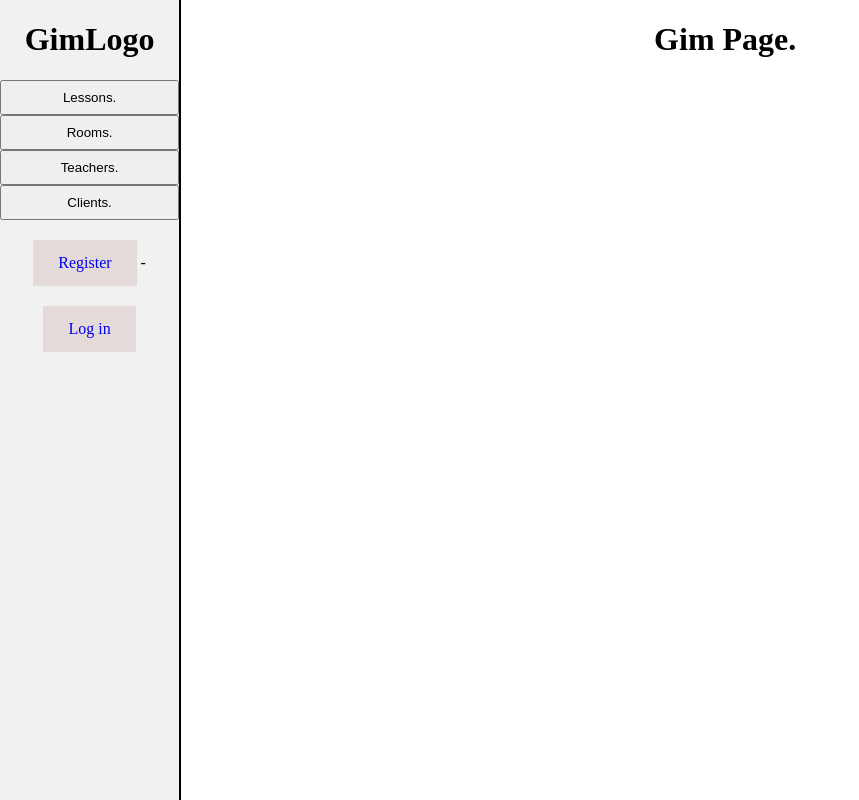
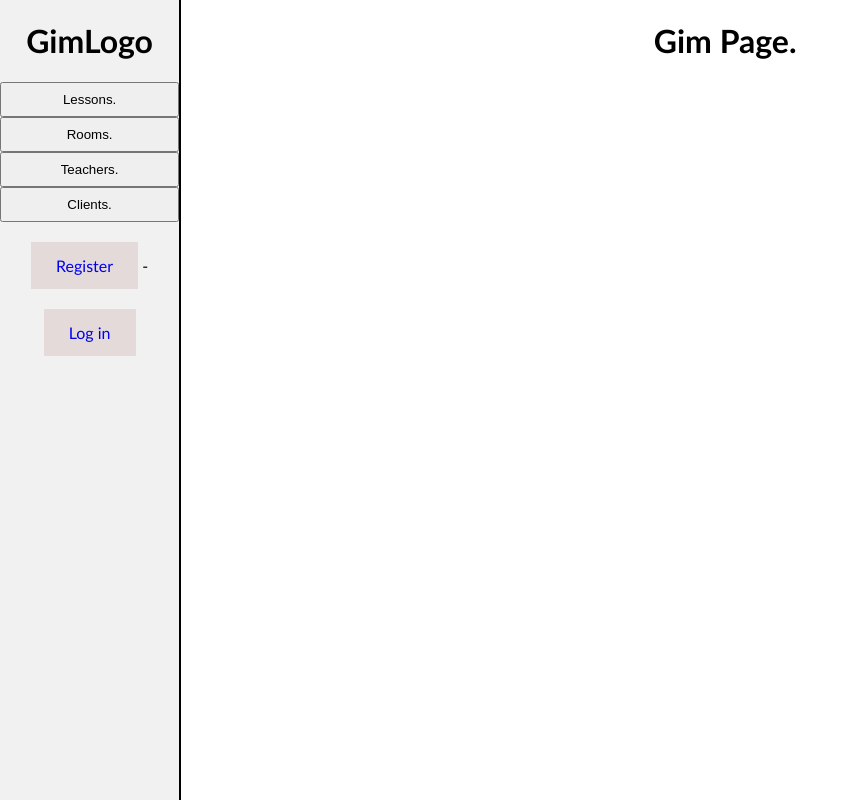
Before and after one commit to Kantropus/gimnasio-INET, a Django app: page / in a window 1280 px wide. Shown: the whole page, without its empty margins (0-859 px from the left). Run offline with Django 3.2, Linux system fonts and the light colour scheme; some libraries are stand-ins or nearby versions.

Commit message:
changed font-family

```diff
--- a/gim_page/gim/static/css/base.css
+++ b/gim_page/gim/static/css/base.css
@@ -1,5 +1,6 @@
 body{
   margin: 0px;
+  font-family: calibri;
 }
 
 table{
```
